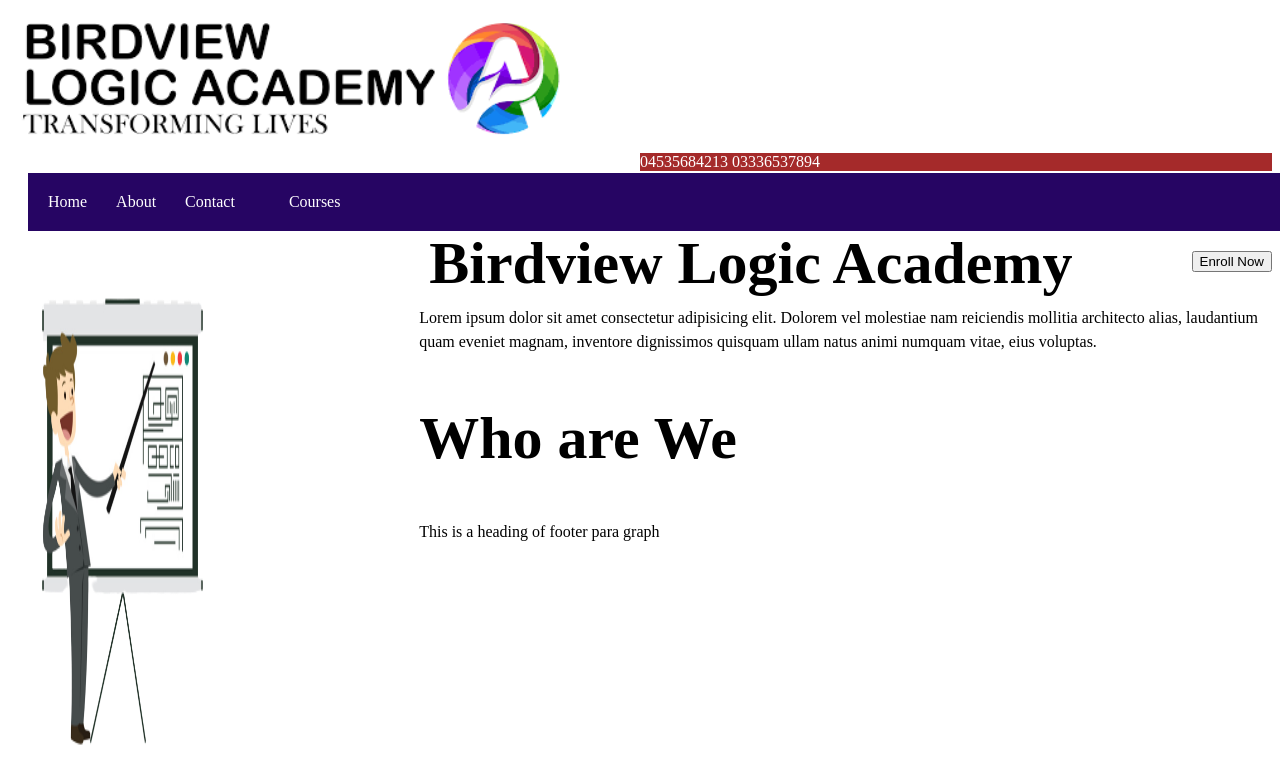
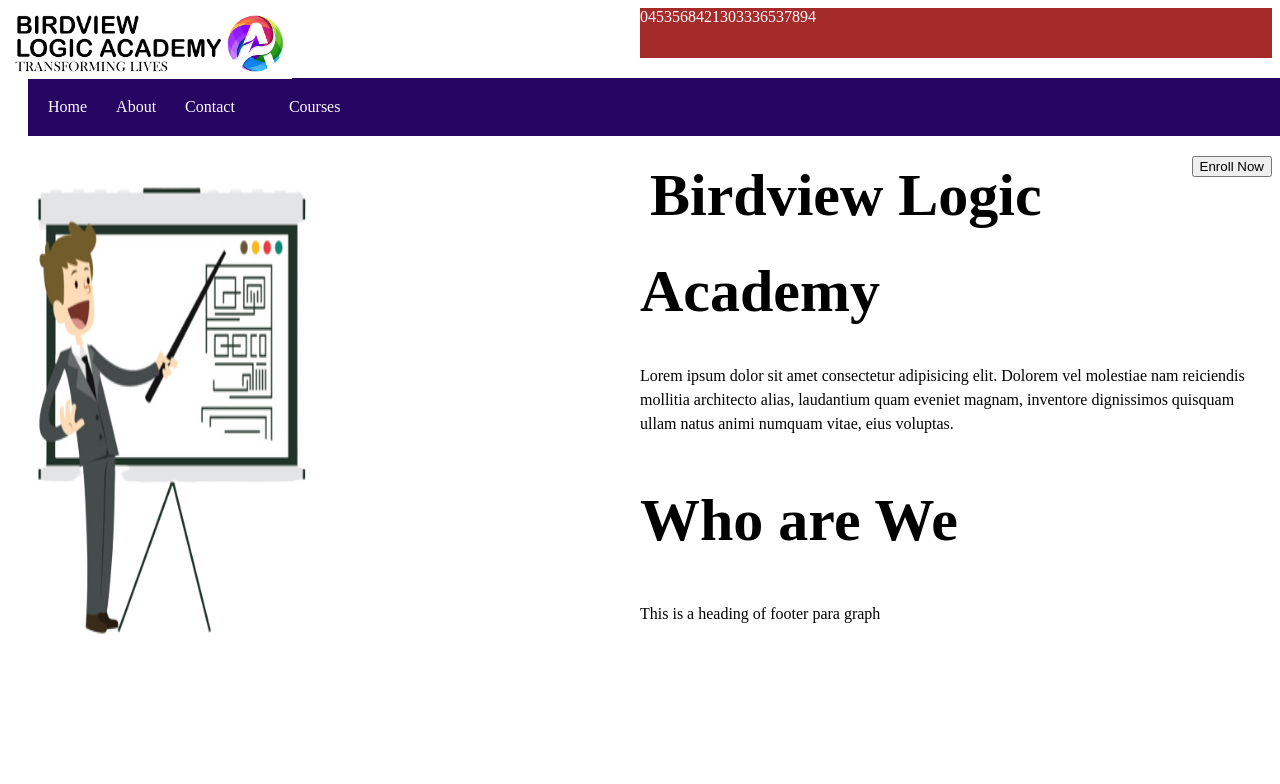
Before and after one commit to mawmfoziayaseen/Assignment-11-march, a plain HTML site: page index.html in a window 1280 px wide. Shown: the top 784 px of the page. Drawn offline with Linux system fonts and the light colour scheme.

Commit message:
alignment

```diff
--- a/style.css
+++ b/style.css
@@ -1,24 +1,26 @@
-/* header{
+g header{
     margin: 10px;
     padding: 25px;
     /* color: blue; */
     display: inline;
      text-align: justify;
      margin-bottom: 5px;
-     background-color: aqua; */
+     background-color: aqua;
 }
 .container {
     width: 50%;
     height: auto;
     float: left;
     display: inline;
-    background-color: blueviolet;
+    /* background-color: blueviolet; */
 }
 .phone{
-    float: right;
+    /* float: right; */
     width: 50%;
+    height: 50px;
+    word-spacing: 20px;
     /* color: red; */
-    display: inline;
+    display: flex;
      background-color: brown;
 }
 .navbar{
@@ -36,12 +38,16 @@
 button{
     float: right;
 }
+.main{
+    font-size: 35px;
+    line-height: 96px
+}
 div.img{
-width: 30%;
+width: 50%;
 background-size: cover;
 float: left;
 height: 500px;
-margin: 16px;
+margin: 0px;
 }
 h1{ margin-top: 50px;
     font-weight: 300px;
```
